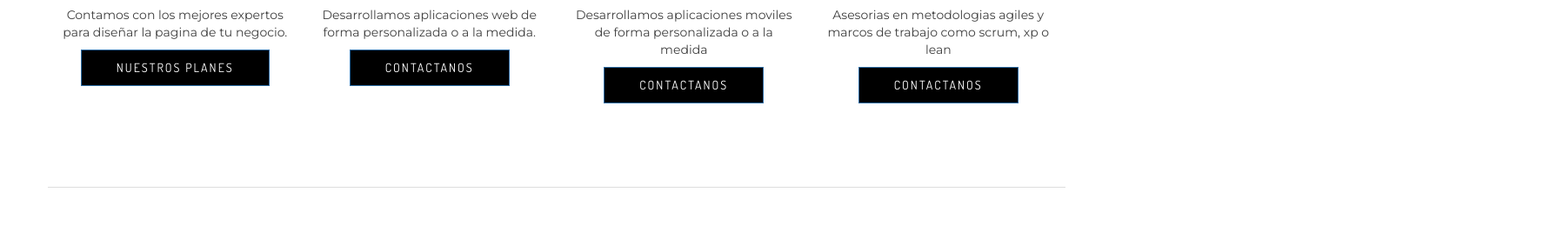
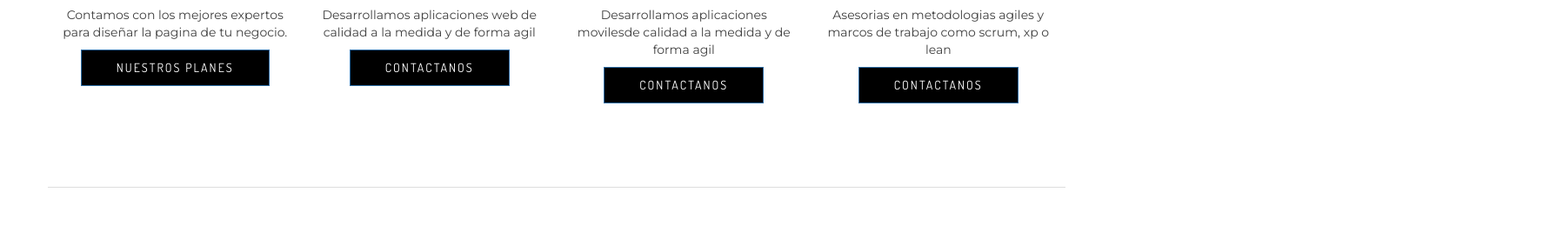
Before and after one commit to dugonic/dugonic.github.io, a plain HTML site: page index.html in a window 1280 px wide. Shown: the part 842-1109 px from the top of the page at 87% size, 1797 px wide, since content can reach past the window. Drawn offline with Linux system fonts and the light colour scheme; files that its build step writes are made by us from their sources.

Commit message:
Update text

```diff
--- a/index.html
+++ b/index.html
@@ -124,7 +124,7 @@
                     <div class="single_service wow fadeInUp" data-wow-delay="2s">
                         <i class="icon-gears"></i>
                         <h2>Desarrollo de aplicaciones web</h2>
-                        <p>Desarrollamos aplicaciones web de forma personalizada o a la medida.</p>
+                        <p>Desarrollamos aplicaciones web de calidad a la medida y de forma agil</p>
                         <a href="#CONTACT"> <button type="button" class="btn btn-primary cs-btn">Contactanos</button> </a>
                     </div>
                 </div>
@@ -132,7 +132,7 @@
                     <div class="single_service wow fadeInUp" data-wow-delay="3s">
                         <i class="icon-camera"></i>
                         <h2>Desarrollo de aplicaciones moviles</h2>
-                        <p>Desarrollamos aplicaciones moviles de forma personalizada o a la medida</p>
+                        <p>Desarrollamos aplicaciones movilesde calidad a la medida y de forma agil</p>
                         <a href="#CONTACT"> <button type="button" class="btn btn-primary cs-btn">Contactanos</button> </a>
                     </div>
                 </div>
```
